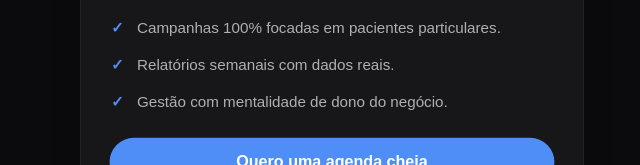
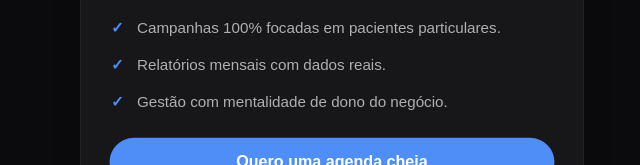
Before and after one commit to MatheusVianaAds/matheus-viana-landingpage, a website built with Vite: page index.html in a window 1280 px wide. Shown: the part 3875-4040 px from the top of the page, 640-1280 px from the left. Built offline with nearby package versions, Linux system fonts and the light colour scheme.

Commit message:
Update index.html

```diff
--- a/index.html
+++ b/index.html
@@ -358,7 +358,7 @@
 
             <ul class="process-section__list">
               <li>Campanhas 100% focadas em pacientes particulares.</li>
-              <li>Relatórios semanais com dados reais.</li>
+              <li>Relatórios mensais com dados reais.</li>
               <li>Gestão com mentalidade de dono do negócio.</li>
             </ul>
 
```
